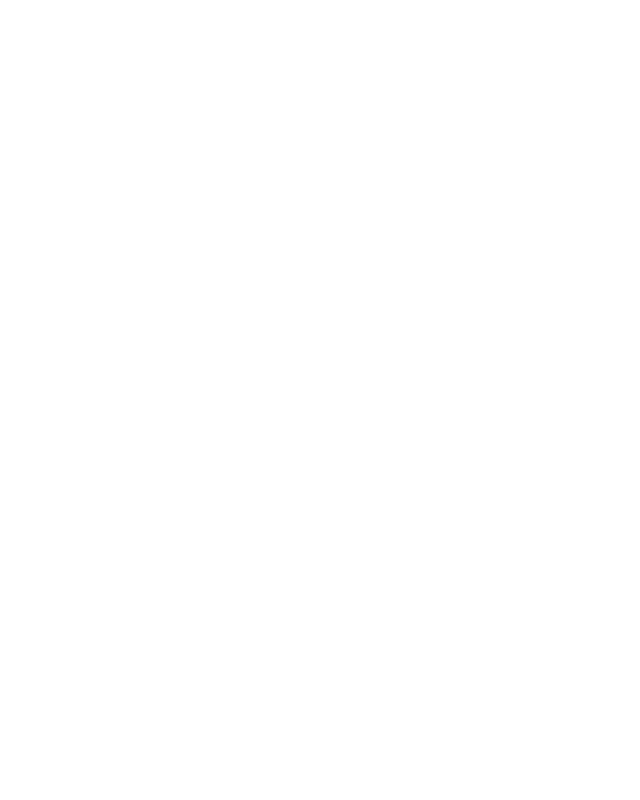
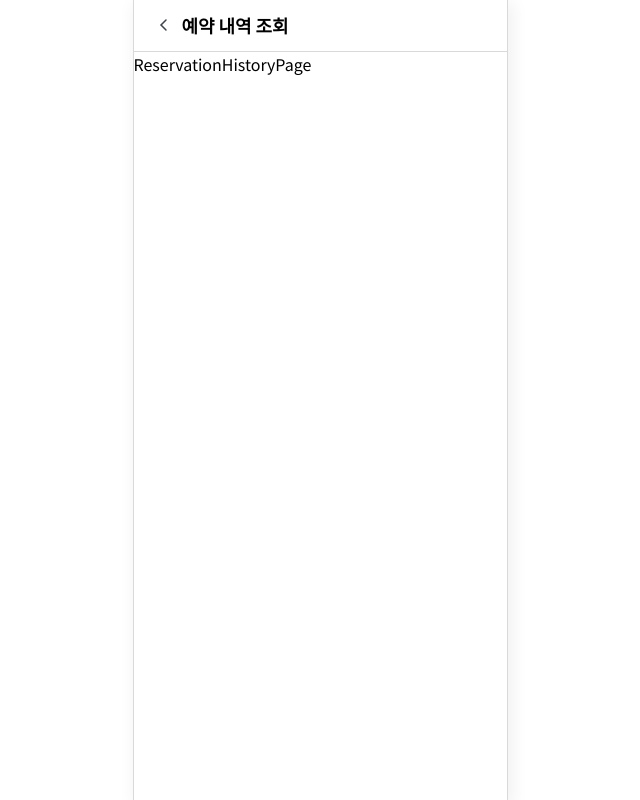
Before and after one commit to NohWookJin/Yaeoddae, a React (Vite) app: page /reservation-history in a window 1280 px wide. Before the commit this address had no page. Shown: the whole page, without its empty margins (320-960 px from the left). Built offline with nearby package versions, Linux system fonts and the light colour scheme.

Commit message:
Feat: 예약 내역 조회 페이지 파일 생성 및 route 추가
reservationlist에서 reservation-history로 path명 변경했습니다
Header와 Sidebar에도 적용해뒀습니다

```diff
--- a/src/App.tsx
+++ b/src/App.tsx
@@ -10,6 +10,7 @@
 import MainStyleRoute from "./routes/MainStyleRoute";
 import SignupPage from "./pages/loginPage/SignupPage";
 import RoomDetailPage from "./pages/roomDetailPage/RoomDetailPage";
+import ReservationHistoryPage from "./pages/reservationPage/ReservationHistoryPage";
 
 function App() {
   return (
@@ -23,6 +24,7 @@
           <Route path="/cart" element={<CartPage />} />
           <Route path="/mypage" element={<MyPage />} />
           <Route path="/reservation" element={<ReservationPage />} />
+          <Route path="/reservation-history" element={<ReservationHistoryPage />} />
           <Route path="/detail/:id" element={<DetailPage />} />
           <Route path="/room/:id" element={<RoomDetailPage />} />
         </Route>
--- a/src/components/Header/Header.tsx
+++ b/src/components/Header/Header.tsx
@@ -98,7 +98,7 @@
         </HeaderLayout>
       );
 
-    case "reservationlist":
+    case "reservation-history":
       return (
         <HeaderLayout $isBorderBottom>
           <HeaderLeftBox>
--- a/src/components/Header/Sidebar.tsx
+++ b/src/components/Header/Sidebar.tsx
@@ -63,7 +63,7 @@
             내 정보 관리
           </SidebarMenuBox>
           <SidebarMenuBox onClick={() => handleSidebarMenuClick("/cart")}>장바구니</SidebarMenuBox>
-          <SidebarMenuBox onClick={() => handleSidebarMenuClick("/reservationlist")}>
+          <SidebarMenuBox onClick={() => handleSidebarMenuClick("/reservation-history")}>
             예약내역
           </SidebarMenuBox>
         </SidebarMenuListBox>
--- /dev/null
+++ b/src/pages/reservationPage/ReservationHistoryPage.tsx
@@ -0,0 +1,9 @@
+import React from 'react'
+
+function ReservationHistoryPage() {
+  return (
+    <div>ReservationHistoryPage</div>
+  )
+}
+
+export default ReservationHistoryPage
```
